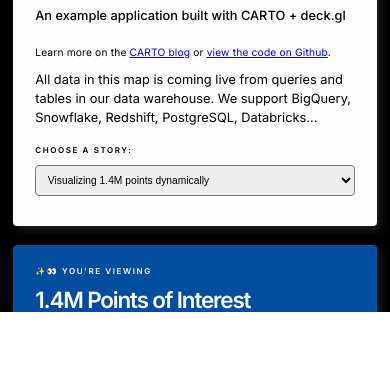
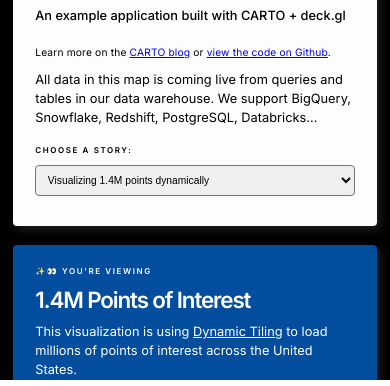
Before and after one commit to CartoDB/custom-geospatial-app-2023-blogpost-example, a website built with Vite: page index.html in a window 390 px wide. Shown: the part 68-454 px from the top of the page. Built offline with nearby package versions, Linux system fonts and the light colour scheme; no server answers; what @deck.gl/carto, @deck.gl/core would draw is missing.

Commit message:
back to 50%

```diff
--- a/src/style.css
+++ b/src/style.css
@@ -196,7 +196,7 @@
     bottom: auto;
     overflow: auto;
     max-width: 100vw;
-    height: 42vh;
+    height: 50%;
     margin: 0;
     padding: 1rem;
     background-color: black;
```
